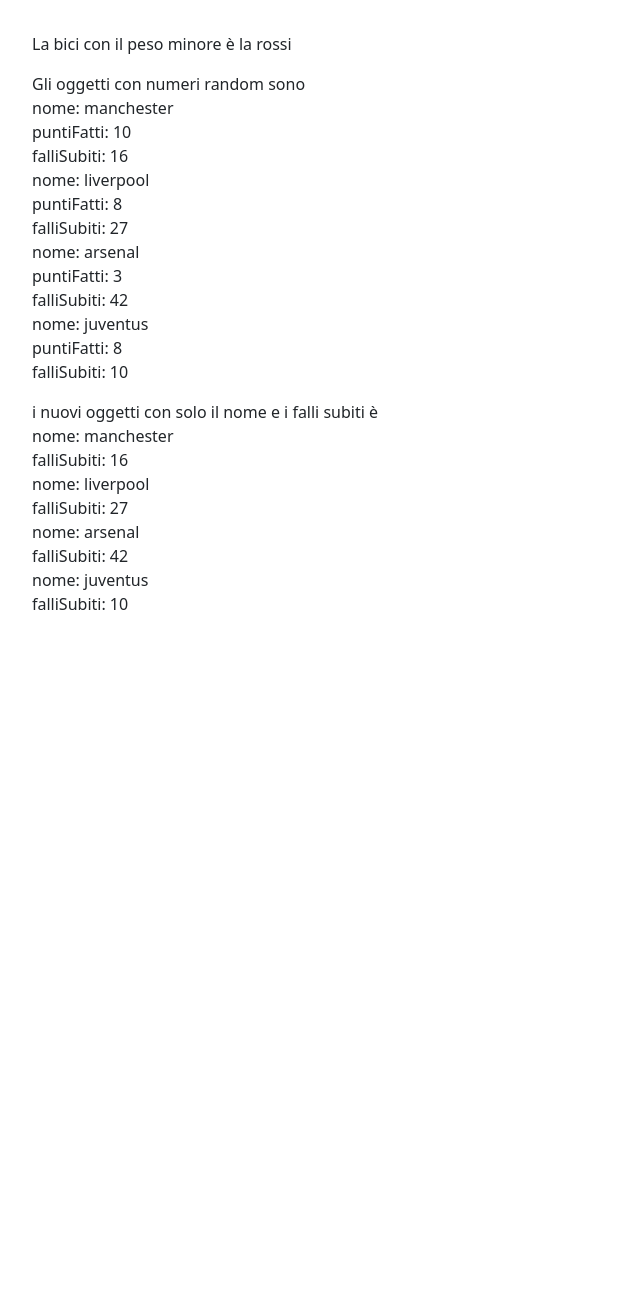
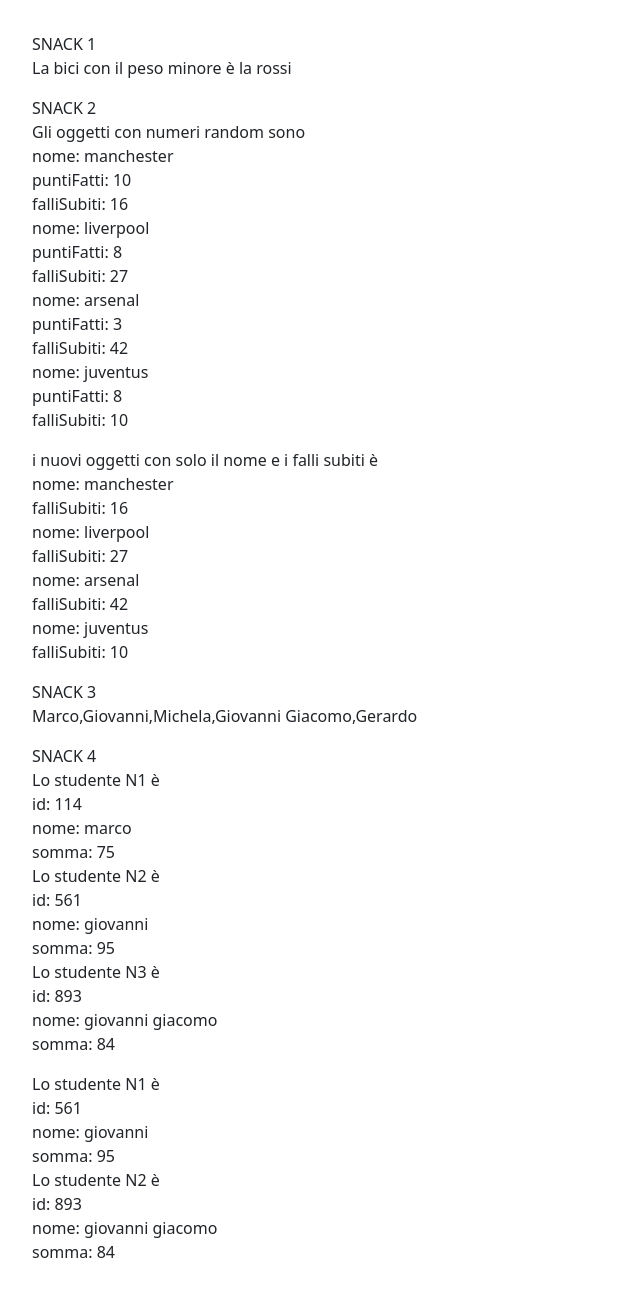
Before and after one commit to maino1997/js-snack-es6, a plain HTML site: page index.html in a window 1280 px wide. Shown: the whole page, without its empty margins (0-640 px from the left). Before the commit the page ends 800 px from the top, so only its background shows below. Drawn offline with nearby package versions, Linux system fonts and the light colour scheme.

Commit message:
result of snack 3 and 4 printed in the DOM

```diff
--- a/index.html
+++ b/index.html
@@ -15,6 +15,9 @@
     <div id="display-first" class="m-3"></div>
     <div id="display-second" class="m-3"></div>
     <div id="display-third" class="m-3"></div>
+    <div id="display-4" class="m-3"></div>
+    <div id="display-5" class="m-3"></div>
+    <div id="display-6" class="m-3"></div>
     <script src="script.js"></script>
 </body>
 
--- a/script.js
+++ b/script.js
@@ -38,7 +38,7 @@ const bikeList = [
 ];
 
 let result = 0;
-let message = "";
+let message = "SNACK 1 <br>";
 
 for (let i = 0; i < bikeList.length; i++) {
     const { peso } = bikeList[i];
@@ -52,7 +52,7 @@ message += `La bici con il peso minore è la ${bikeList[result].nome}`
 console.log(result);
 console.log(message);
 
-displayElement.innerText = message;
+displayElement.innerHTML = message;
 
 
 
@@ -151,7 +151,7 @@ for (let i = 0; i < teamList.length; i++) {
 console.table(newArray);
 
 
-displayElementBottom.innerHTML = `Gli oggetti con numeri random sono${newTeamObject}`;
+displayElementBottom.innerHTML = `SNACK 2 <br> Gli oggetti con numeri random sono${newTeamObject}`;
 
 displayElementThird.innerHTML = `i nuovi oggetti con solo il nome e i falli subiti è ${newArrayString}`;
 
@@ -248,6 +248,9 @@ const students = [
 // Versione con metodi
 // ATTENZIONE CHE IN QUESTO CASO LIMITE LA NOTAZIONE CON LE [] E IL METODO CHARAT() SULLA STRINGA NON DANNO LO STESSO RISULTATO SE
 //  IL CARATTERE è UNO SPAZIO VUOTO, LE [] DANNO UNDEFINED E INVECE IL CHARAT() RITORNA UNA STRINGA VUOTA.
+const snack3Display = document.getElementById("display-4");
+
+let snack3Msg = "SNACK 3 <br>";
 const targhe = students.map((student, index) => {
     string = "";
     const name = student.nome;
@@ -256,14 +259,19 @@ const targhe = students.map((student, index) => {
         splitted[i] = splitted[i].charAt(0).toUpperCase() + splitted[i].substring(1);
     }
     console.log(splitted);
-    return splitted;
+    const joined = splitted.join(" ");
+    return joined;
 });
 
-console.log(targhe);
+snack3Display.innerHTML = `${snack3Msg}${targhe}`;
 
 
 
 
+
+const snack4Display = document.getElementById("display-5");
+
+let snack4Msg = "SNACK 4 <br>"
 const up70 = students.filter((student) => {
     if (student.somma > 70) {
         return true;
@@ -274,6 +282,19 @@ const up70 = students.filter((student) => {
 console.log(up70);
 
 
+let newStudent = "";
+for (let i = 0; i < up70.length; i++) {
+    newStudent += `Lo studente N${i + 1} è <br>`;
+    for (let key in up70[i]) {
+        newStudent += `${key}: ${up70[i][key]}<br>`;
+    }
+}
+
+snack4Display.innerHTML = `${snack4Msg}${newStudent}`;
+
+
+
+const snack5Display = document.getElementById("display-6");
 
 const up120 = students.filter((student) => {
     if (student.somma > 70 && student.id > 120) {
@@ -283,3 +304,14 @@ const up120 = students.filter((student) => {
 });
 
 console.log(up120);
+
+let newStudent120 = "";
+
+for (let i = 0; i < up120.length; i++) {
+    newStudent120 += `Lo studente N${i + 1} è <br>`;
+    for (let key in up120[i]) {
+        newStudent120 += `${key}: ${up120[i][key]}<br>`;
+    }
+}
+
+snack5Display.innerHTML = `${newStudent120}`;
```
